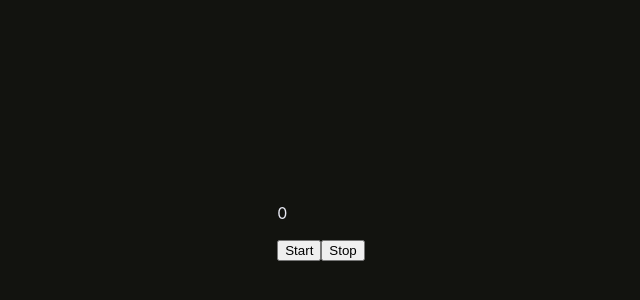
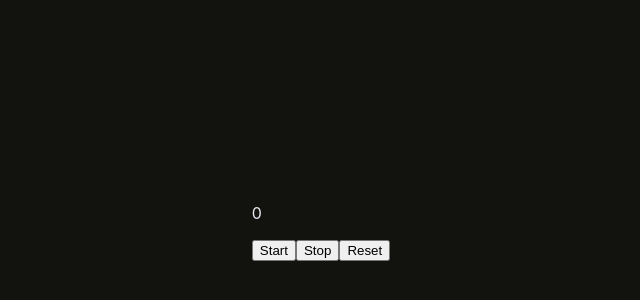
Before and after one commit to GenaPlem/react_timer, a React (Create React App) app: page / in a window 1280 px wide. Shown: the part 176-476 px from the top of the page, without its empty margins (319-959 px from the left). Built offline with nearby package versions, Linux system fonts and the light colour scheme.

Commit message:
Add timer reset functionality

```diff
--- a/src/components/Timer.js
+++ b/src/components/Timer.js
@@ -19,6 +19,14 @@ export const Timer = () => {
         }
     };
 
+    const handleReset = () => {
+        if (intervalRef.current !== null) {
+            clearInterval(intervalRef.current);
+            intervalRef.current = null;
+            setTimerValue(0);
+        }
+    }
+
     useEffect(() => {
         return () => {
             if (intervalRef.current !== null) {
@@ -32,6 +40,7 @@ export const Timer = () => {
             <p>{timerValue}</p>
             <button onClick={handleStart}>Start</button>
             <button onClick={handleStop}>Stop</button>
+            <button onClick={handleReset}>Reset</button>
         </>
     )
 }
```
